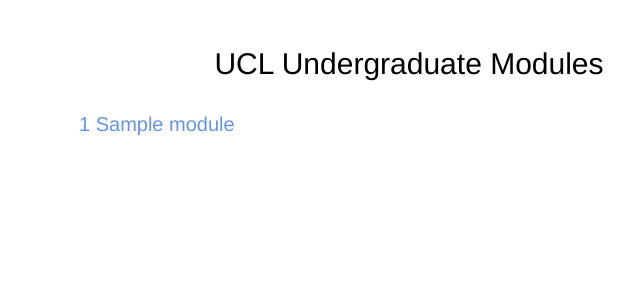
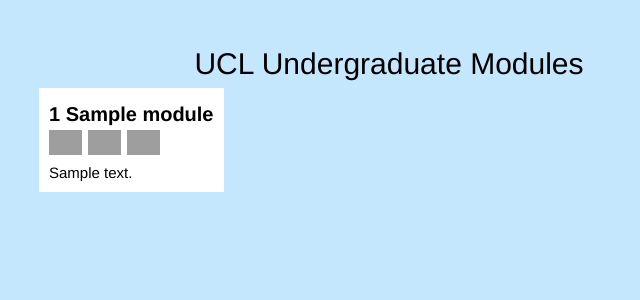
Before and after one commit to keelanfh/mod-direct-2, a Flask app: page / in a window 1280 px wide. Shown: the top 300 px of the page, without its empty margins (251-891 px from the left). Run offline with Flask 2, Linux system fonts and the light colour scheme; tables that the repository leaves empty hold one stand-in row (values such as "Sample post"); grey boxes are pictures that could not be loaded.

Commit message:
overhaul frontend

```diff
--- a/application.py
+++ b/application.py
@@ -166,6 +166,14 @@
     def text_available_external(self, text):
         self.available_external = self.yesno_to_boolean(text)
 
+    @property
+    def desc_short(self):
+        if len(self.description) >= 250:
+            desc = self.description[:250]
+            desc = desc.rsplit(" ", 1)[0] + "..."
+            return desc
+        return self.description
+
 
 @app.route("/")
 def index():
@@ -180,6 +188,7 @@
     if module is None:
         return redirect(url_for(".index"))
     return render_template("module.html", module=module)
+
 
 manager = APIManager(app, flask_sqlalchemy_db=db)
 manager.create_api(Module, exclude_columns=['_machine_url'], methods=['GET'])
--- a/templates/index.html
+++ b/templates/index.html
@@ -5,12 +5,39 @@
 {% endblock %}
 
 {% block body %}
-<ul>
     <div class="title">
         UCL Undergraduate Modules
     </div>
     {% for module in modules %}
-    <p><a href="/module/{{ module.id }}">{{ module.id }} {{ module.title }}</a></p>
+        <div class="moduleboxbox">
+
+        <a class="modulebox" href="/module/{{ module.id }}">
+
+    <div class="title_modulelist">
+        <b>{{ module.id }} {{ module.title }}</b>
+    </div>
+
+    <div class="title_modulelist">
+    <img src="https://img.shields.io/badge/credits-{{ module.value }}-blue.svg" height="25">
+
+<img src="https://img.shields.io/badge/level-{{ module.level_pretty }}-{% if module.level == "ADV" %}red{% endif %}{% if module.level == "INTER" %}orange{% endif %}{% if module.level == "FIRST" %}green{% endif %}.svg" height="25">
+{% if module.term %}
+<img src="https://img.shields.io/badge/term-{{ module.term }}-lightgrey.svg" height="25"/>
+{% endif %}
+
+    </div>
+
+    <div class="body">
+        {% if module.description %}
+    {{ module.desc_short }}
+    {% else %}
+    No description is available for this module.
+    {% endif %}
+
+
+    </div>
+        </a>
+        </div>
+    <br/>
     {% endfor %}
-</ul>
 {% endblock %}
--- a/templates/layout.html
+++ b/templates/layout.html
@@ -12,9 +12,9 @@
             margin: 40px auto;
             max-width: 700px;
             line-height: 1.6;
-            color: #000000;
+            color: black;
             text-align: left;
-            background-color: #ffffff;
+            background-color: #c4e7fd;
         }
 
         a {
@@ -40,6 +40,20 @@
             font-size: 15px;
             text-align: left;
         }
+        .title_modulelist{
+            text-align: left;
+        }
+        .modulebox{
+            display:inline-block;
+            background-color: white;
+            margin: 10px;
+            color: black;
+        }
+        .moduleboxbox{
+            display:inline-block;
+            background-color: white;
+            margin-bottom: 10px;
+        }
     </style>
 </head>
 <body>
--- a/templates/module.html
+++ b/templates/module.html
@@ -5,6 +5,8 @@
 {% endblock %}
 
 {% block body %}
+    <div class="moduleboxbox">
+    <div class="modulebox">
 
 <div class="title">{{ module.id }} <br/>{{ module.title }}</div>
 
@@ -83,7 +85,7 @@
     {{ module.financial_contribs | htmlformat }}
     {% endif %}
 
-
+    </div></div>
 </div>
 
 {% endblock %}
```
Also changed, not shown: ideas.md (added, +21 -0 lines), 1 other file.
